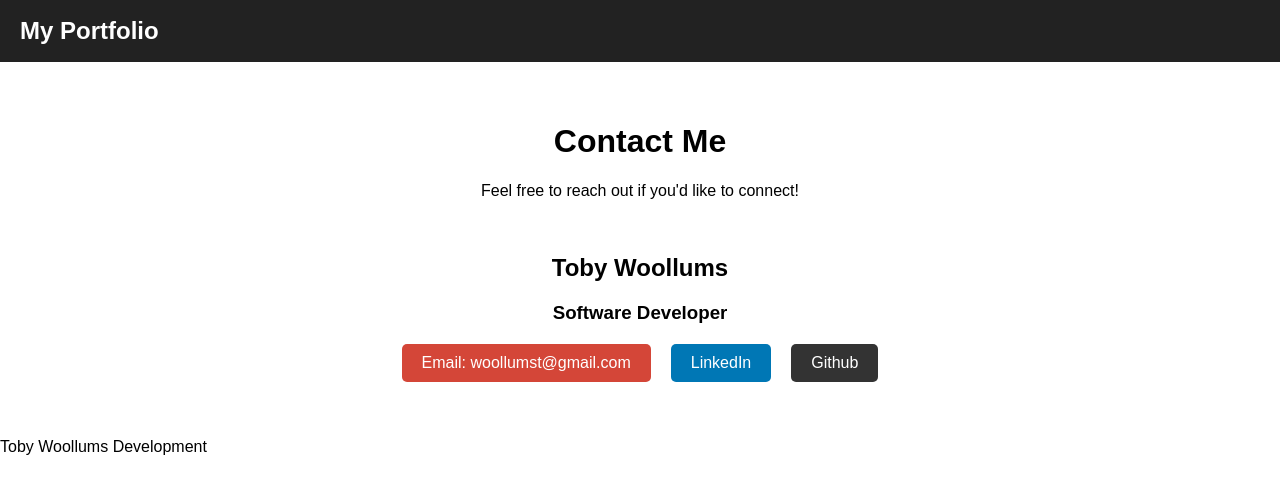
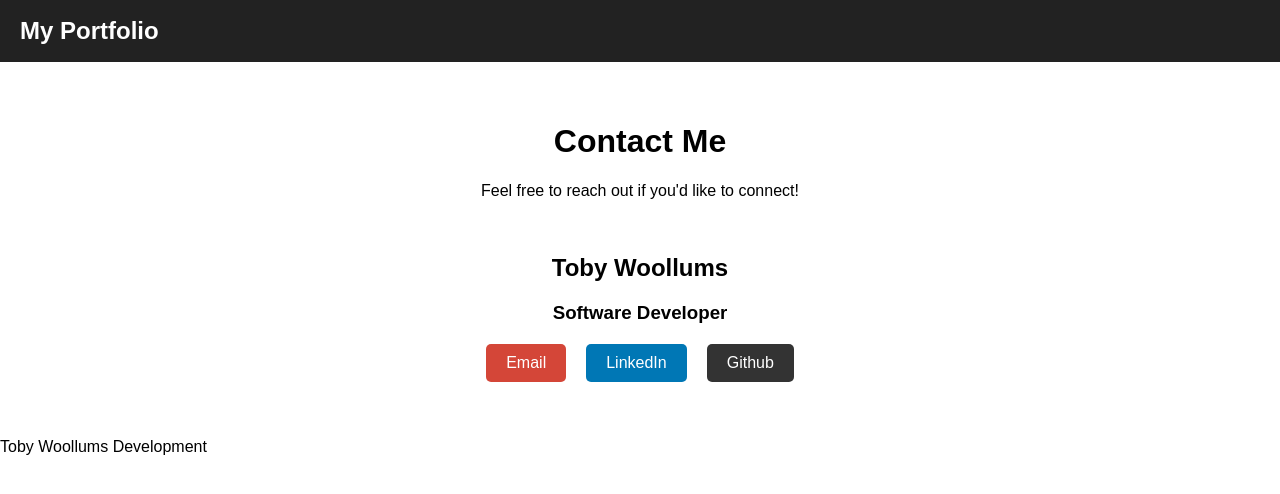
Before and after one commit to woollumst/woollumst.github.io, a React (Vite) app: page /contact in a window 1280 px wide. Shown: the top 494 px of the page. Built offline with nearby package versions, Linux system fonts and the light colour scheme.

Commit message:
Update Contact.jsx

```diff
--- a/src/pages/Contact.jsx
+++ b/src/pages/Contact.jsx
@@ -9,7 +9,7 @@ function Contact () {
             <h2>Toby Woollums</h2>
             <h3>Software Developer</h3>
             <div className="contact-links">
-                <a href="mailto:woollumst@gmail.com" target="_blank">Email: woollumst@gmail.com</a>
+                <a href="mailto:woollumst@gmail.com" target="_blank">Email</a>
                 <a href="https://www.linkedin.com/in/toby-woollums" target="_blank">LinkedIn</a>
                 <a href="https://github.com/woollumst/" target="_blank">Github</a>
             </div>
```
